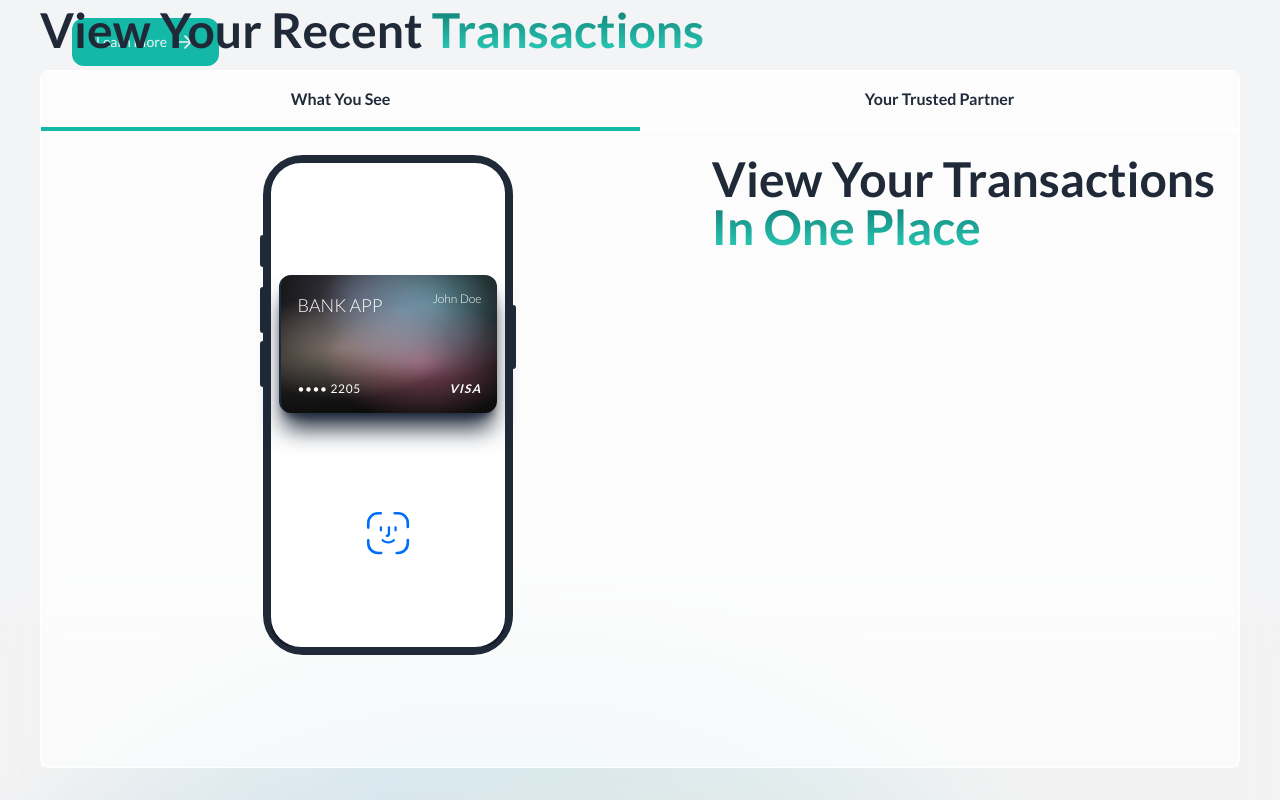
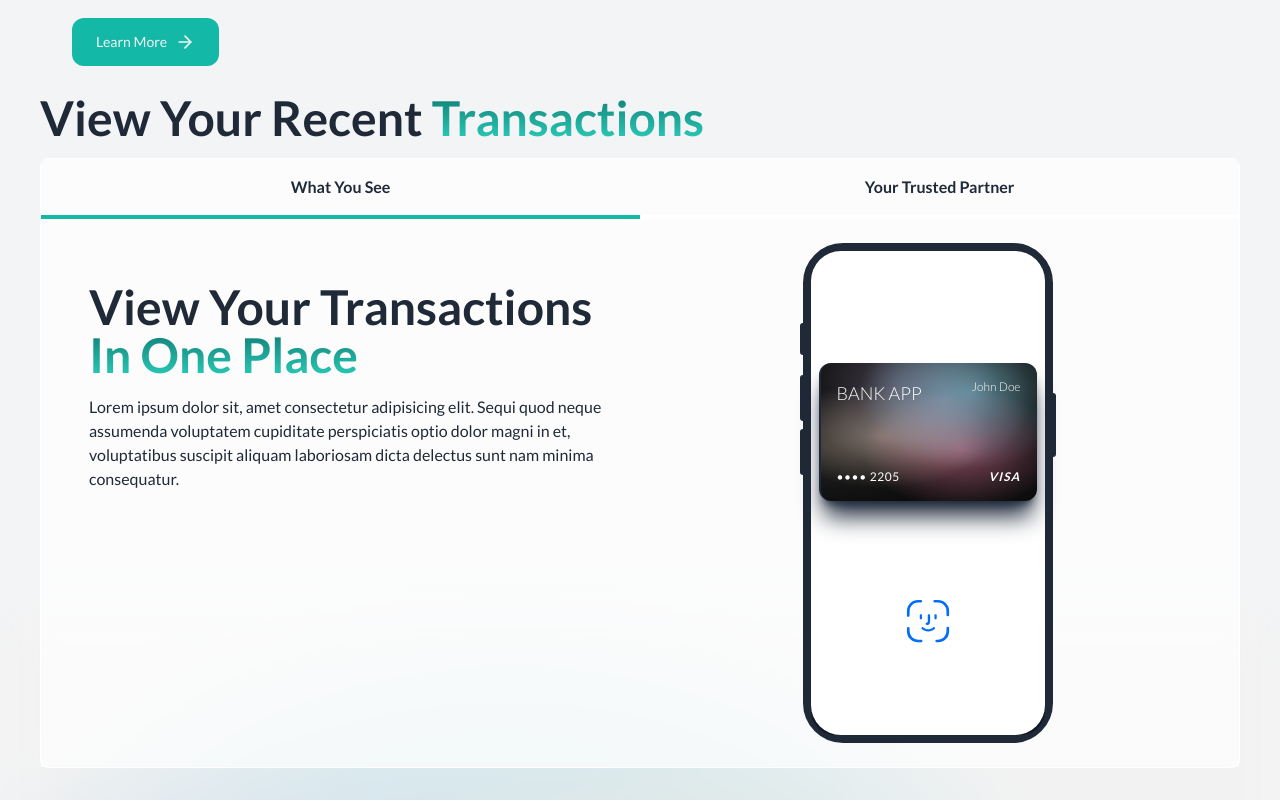
Before and after one commit to norvalbv/banking-app-website, a Next.js app: page / in a window 1280 px wide. Shown: the part 3680-4480 px from the top of the page. Built offline with nearby package versions, Linux system fonts and the light colour scheme.

Commit message:
Refactor ViewTransactionsSection with YouTab and ThemTab components, update TabComponent, and adjust formatting

```diff
--- a/app/(home)/ViewTransactionsSection/ThemTab/index.tsx
+++ b/app/(home)/ViewTransactionsSection/ThemTab/index.tsx
@@ -7,8 +7,17 @@ import React from 'react';
 const ThemTab = () => {
   return (
     <div className="flex">
-      <DeviceWithCardPayment />
-      <Header title="View Your Transactions" highlightedText="In One Place" />
+      <div className='w-1/2'>
+        <DeviceWithCardPayment />
+      </div>
+      <div className='w-1/2 mt-10 px-10'>
+        <Header title="Ensure You're" highlightedText="Always On Track" className='text-right'  />
+        <p>
+          Lorem ipsum dolor sit, amet consectetur adipisicing elit. Sequi quod neque assumenda
+          voluptatem cupiditate perspiciatis optio dolor magni in et, voluptatibus suscipit aliquam
+          laboriosam dicta delectus sunt nam minima consequatur.
+        </p>
+      </div>
     </div>
   );
 };
--- a/app/(home)/ViewTransactionsSection/YouTab/index.tsx
+++ b/app/(home)/ViewTransactionsSection/YouTab/index.tsx
@@ -7,8 +7,17 @@ import React from 'react';
 const YouTab = () => {
   return (
     <div className="flex">
-      <Header title="View Your Transactions" highlightedText="In One Place" />
-      <DeviceWithCardPayment />
+      <div className='w-1/2 mt-10 px-6 gap-10'>
+        <Header title="View Your Transactions" highlightedText="In One Place"  />
+        <p>
+          Lorem ipsum dolor sit, amet consectetur adipisicing elit. Sequi quod neque assumenda
+          voluptatem cupiditate perspiciatis optio dolor magni in et, voluptatibus suscipit aliquam
+          laboriosam dicta delectus sunt nam minima consequatur.
+        </p>
+      </div>
+      <div className='w-1/2'>
+        <DeviceWithCardPayment />
+      </div>
     </div>
   );
 };
--- a/app/(home)/ViewTransactionsSection/index.tsx
+++ b/app/(home)/ViewTransactionsSection/index.tsx
@@ -15,11 +15,11 @@ const ViewTransactionsSection = () => {
     () => [
       {
         value: 'You',
-        component: <ThemTab />,
+        component: <YouTab />,
       },
       {
         value: 'Partner',
-        component: <YouTab />,
+        component: <ThemTab />,
       },
     ],
     []
--- a/components/ui/TabComponent/index.tsx
+++ b/components/ui/TabComponent/index.tsx
@@ -18,12 +18,12 @@ export type TabContent = {
 
 const TabComponent = ({ headers, contents }: TabComponentProps) => {
   return (
-    <Tabs.Root className="w-full border border-white rounded-lg" defaultValue={headers[0].value}>
+    <Tabs.Root className="w-full rounded-lg border border-white" defaultValue={headers[0].value}>
       <Tabs.List className="flex" aria-label="Manage your account">
         {headers.map((header) => (
           <Tabs.Trigger
             key={header.value}
-            className="flex w-full select-none items-center justify-center h-14 font-bold first:rounded-tl-lg last:rounded-tr-lg bg-white/70 relative before:content-[''] before:absolute before:-bottom-1 before:left-0 before:w-full before:h-1 before:bg-teal-500 before:opacity-0 data-[state=active]:before:opacity-100"
+            className="relative flex h-14 w-full select-none items-center justify-center bg-white/70 font-bold before:absolute before:-bottom-1 before:left-0 before:h-1 before:w-full before:bg-teal-500 before:opacity-0 before:content-[''] first:rounded-tl-lg last:rounded-tr-lg data-[state=active]:before:opacity-100"
             value={header.value}
           >
             {header.label}
@@ -33,7 +33,7 @@ const TabComponent = ({ headers, contents }: TabComponentProps) => {
       {contents.map((content) => (
         <Tabs.Content
           key={content.value}
-          className="h-[40rem] bg-white/70 border-t-4 border-white p-6"
+          className="border-t-4 border-white bg-white/70 p-6"
           value={content.value}
         >
           {content.component}
```
Also changed, not shown: 1 other file (tests, documents, lock files or other folders).
